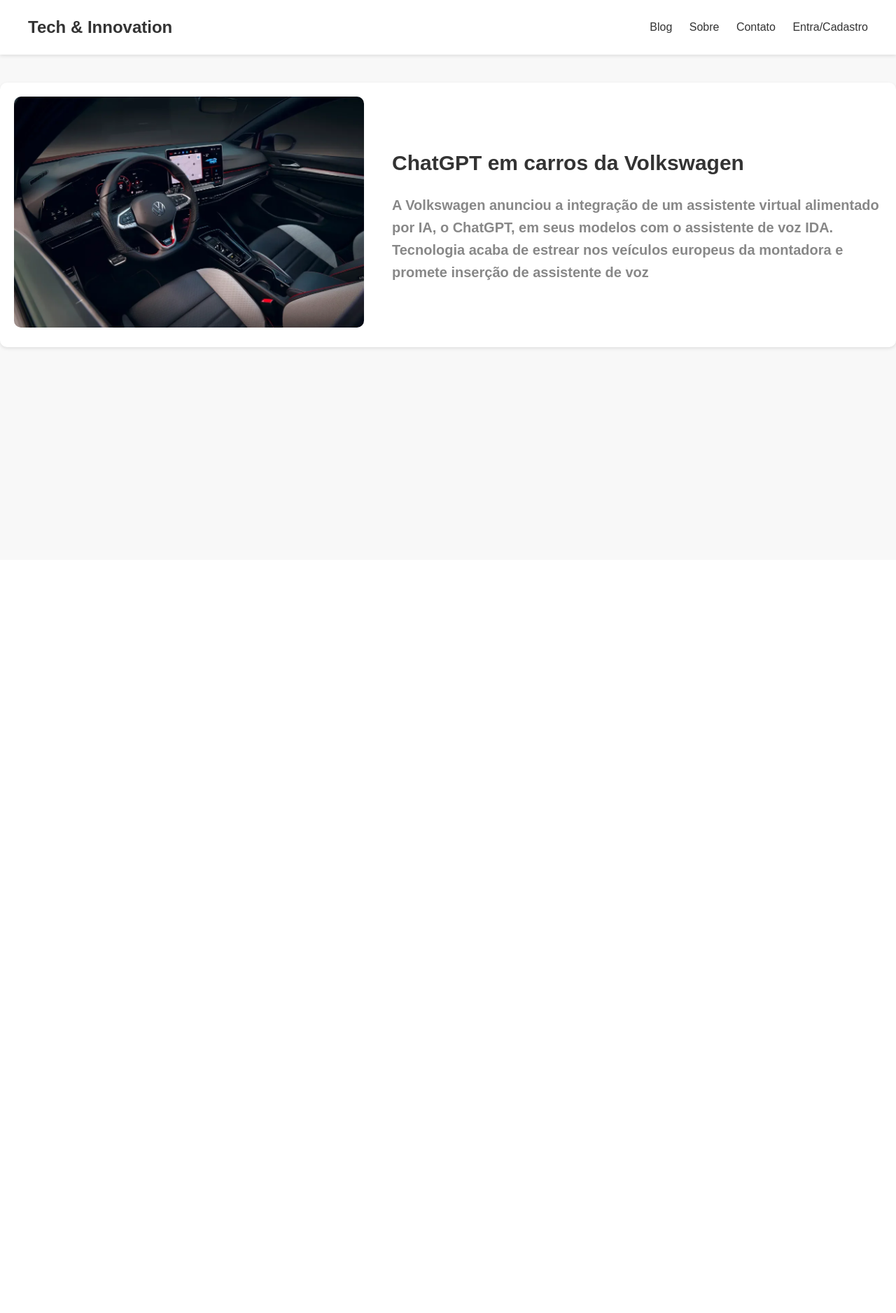
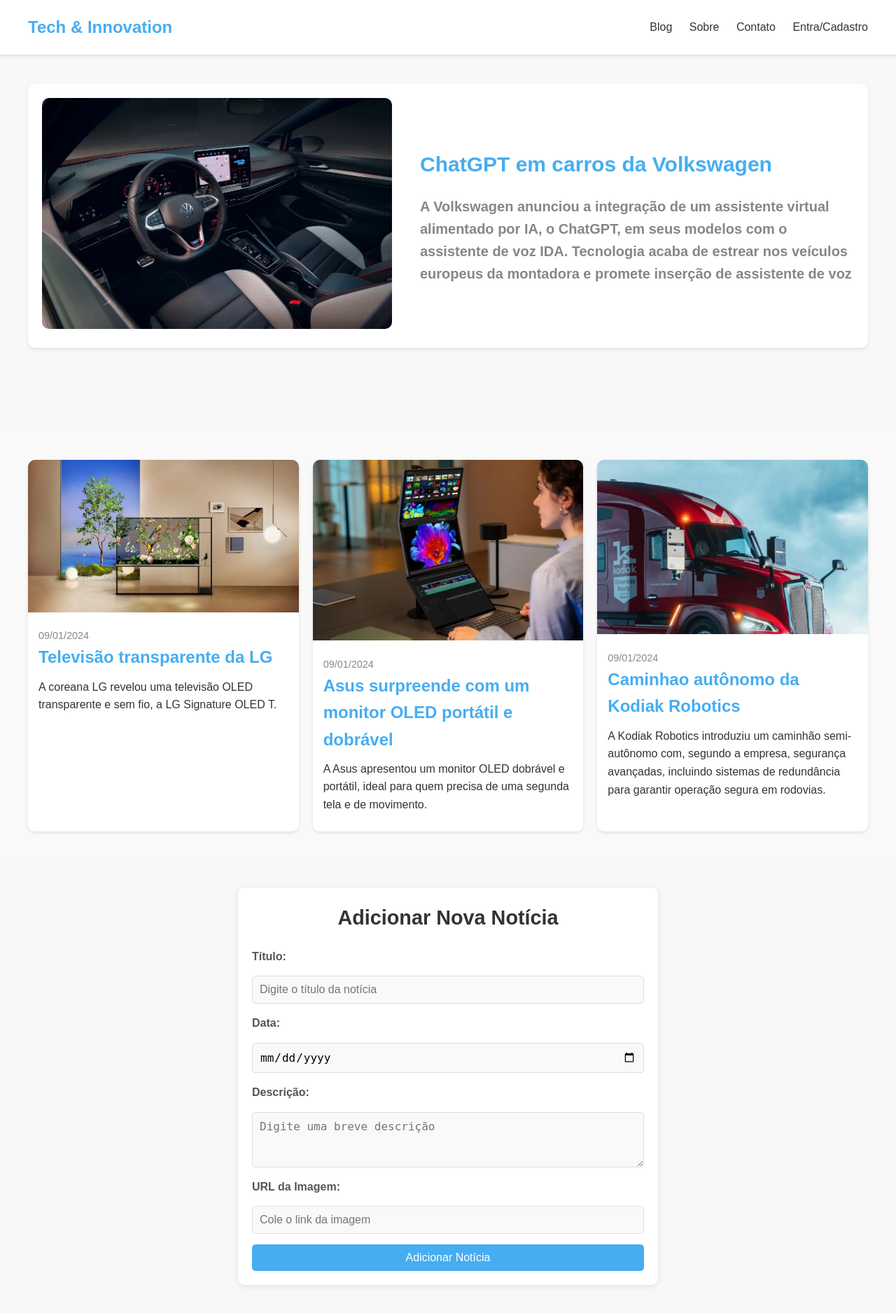
Before and after one commit to Art-Oliver/blog, a PHP site: page / in a window 1280 px wide. Shown: the whole page at 70% size. Before the commit the page ends 500 px from the top, so only its background shows below. Run offline with PHP 8.4, Linux system fonts and the light colour scheme.

Commit message:
Add files via upload
adicionei a area das noticias e o formulario para a postagem de novas noticias

```diff
--- a/index.html
+++ b/index.html
@@ -5,7 +5,7 @@
     <meta name="viewport" content="width=device-width, initial-scale=1.0">
     <title>Tech & Innovation</title>
     <link rel="stylesheet" href="style.css">
-    <link rel="shortcut icon" href="logo1.webp" type="image/x-icon">
+    <link rel="shortcut icon" href="imagens/logo1.webp" type="image/x-icon">
 </head>
 <body>
     <!-- Cabeçalho -->
@@ -22,7 +22,7 @@
     <!-- Conteúdo principal -->
     <main class="noticia-principal">
         <div class="imagem-da-noticia-principal">
-            <img src="VW-GOLF_CES_COCKPIT.webp" alt="interior do carro da Volkswagen">
+            <img src="imagens/VW-GOLF_CES_COCKPIT.webp" alt="interior do carro da Volkswagen">
         </div>
         <div class="texto-da-noticia-principal">
             <h2>ChatGPT em carros da Volkswagen</h2>
@@ -30,5 +30,95 @@
                 Tecnologia acaba de estrear nos veículos europeus da montadora e promete inserção de assistente de voz</p>
         </div>
     </main>
+
+    <section class="secao-noticias"> <!-- Cria uma seção específica para as notícias -->
+        <div class="area-noticias"> <!-- Contêiner que organiza todas as notícias -->
+
+        <!-- Artigo 1 -->
+            <article class="noticias"> <!-- Representa uma notícia individual -->
+                <img src="imagens/tv-lg.webp" alt="tv transparente"> <!-- Imagem da notícia com texto alternativo -->
+                <div class="conteudo-da-noticia"> <!-- Área de conteúdo da notícia -->
+                    <p class="data-da-noticia">09/01/2024</p> <!-- Data da notícia -->
+                    <h3 class="titulo-da-noticia">Televisão transparente da LG</h3> <!-- Título da notícia -->
+                    <p class="texto-da-noticia">A coreana LG revelou uma televisão OLED transparente e sem fio, a LG Signature OLED T.</p> <!-- Descrição resumida -->
+                </div>
+            </article>
+
+            <!-- Artigo 2 -->
+            <article class="noticias"> <!-- Outra notícia individual -->
+                <img src="imagens/monitor-asus.webp" alt="monitor portatil e dobravel"> <!-- Imagem da notícia -->
+                <div class="conteudo-da-noticia">
+                    <p class="data-da-noticia">09/01/2024</p> <!-- Data -->
+                    <h3 class="titulo-da-noticia">Asus surpreende com um monitor OLED portátil e dobrável</h3> <!-- Título -->
+                    <p class="texto-da-noticia">A Asus apresentou um monitor OLED dobrável e portátil, ideal para quem precisa de uma segunda tela e de movimento.</p> <!-- Descrição -->
+                </div>
+            </article>
+
+            <!-- Artigo 3 -->
+            <article class="noticias"> <!-- Outra notícia individual -->
+                <img src="imagens/caminhao.webp" alt="caminhao"> <!-- Imagem da notícia -->
+                <div class="conteudo-da-noticia">
+                    <p class="data-da-noticia">09/01/2024</p> <!-- Data -->
+                    <h3 class="titulo-da-noticia">Caminhao autônomo da Kodiak Robotics</h3> <!-- Título -->
+                    <p class="texto-da-noticia">A Kodiak Robotics introduziu um caminhão semi-autônomo com, segundo a empresa, segurança avançadas, incluindo sistemas de redundância para garantir operação segura em rodovias.</p> <!-- Descrição -->
+                </div>
+            </article>
+
+        </div>
+    </section>
+
+    <section class="formulario"> <!-- Seção dedicada ao formulário -->
+        <h2>Adicionar Nova Notícia</h2>
+        <form id="add-noticia" class="noticia-form">
+            <label for="titulo-da-noticia">Título:</label>
+            <input type="text" id="titulo-da-noticia" name="titulo-da-noticia" placeholder="Digite o título da notícia" required>
+
+            <label for="data-da-noticia">Data:</label>
+            <input type="date" id="data-da-noticia" name="data-da-noticia" required>
+
+            <label for="texto-da-noticia">Descrição:</label>
+            <textarea id="texto-da-noticia" name="texto-da-noticia" rows="3" placeholder="Digite uma breve descrição" required></textarea>
+
+            <label for="news-image">URL da Imagem:</label>
+            <input type="url" id="news-image" name="news-image" placeholder="Cole o link da imagem" required>
+
+            <button type="submit" class="form-button">Adicionar Notícia</button>
+        </form>
+    </section>
+
+
+    <script>
+        document.getElementById("add-noticia").addEventListener("submit", function (e) {
+        e.preventDefault(); // Evita que o formulário recarregue a página ao ser enviado
+
+    // Captura os dados do formulário
+    const title = document.getElementById("titulo-da-noticia").value; // Obtém o valor do campo "Título"
+    const date = document.getElementById("data-da-noticia").value; // Obtém o valor do campo "Data"
+    const description = document.getElementById("texto-da-noticia").value; // Obtém o valor do campo "Descrição"
+    const image = document.getElementById("news-image").value; // Obtém o URL da imagem inserida
+
+    // Cria um novo elemento <article> para a nova notícia
+    const newArticle = document.createElement("article");
+    newArticle.classList.add("noticias"); // Adiciona a classe "noticias" para aplicar o estilo
+
+    // Define o conteúdo HTML do novo artigo
+    newArticle.innerHTML = `
+    <img src="${image}" alt="${title}"> <!-- Define a imagem e o texto alternativo -->
+    <div class="conteudo-da-noticia">
+    <p class="data-da-noticia">${date}</p> <!-- Define a data -->
+    <h3 class="titulo-da-noticia">${title}</h3> <!-- Define o título -->
+    <p class="texto-da-noticia">${description}</p> <!-- Define a descrição -->
+    </div>
+    `;
+
+    // Adiciona o novo artigo ao contêiner de notícias
+    document.querySelector(".area-noticias").appendChild(newArticle);
+
+    // Limpa o formulário para permitir outra inserção
+    document.getElementById("add-noticia").reset();
+});
+
+    </script>
+
 </body>
 </html>
--- a/style.css
+++ b/style.css
@@ -14,17 +14,22 @@
 
 /* Cabeçalho */
 header { /* Estiliza o cabeçalho */
-    display: flex; /* Usa Flexbox para alinhar os itens dentro do cabeçalho */
-    justify-content: space-between; /* Alinha os itens no espaço disponível (logo à esquerda, menu à direita) */
-    align-items: center; /* Centraliza verticalmente os itens */
-    padding: 20px 40px; /* Define espaçamento interno: 20px em cima/baixo e 40px nas laterais */
-    background-color: #ffffff; /* Cor de fundo branca para o cabeçalho */
-    box-shadow: 0px 2px 5px rgba(0, 0, 0, 0.1); /* Adiciona uma sombra sutil abaixo do cabeçalho */
+    display: flex; /* Cria um layout flexível para alinhar itens */
+    justify-content: space-between; /* Espaço máximo entre a logo e o menu */
+    align-items: center; /* Alinha verticalmente os itens */
+    padding: 20px 40px; /* Define espaçamento interno no cabeçalho */
+    background-color: #ffffff; /* Define cor de fundo branca */
+    box-shadow: 0px 2px 5px rgba(0, 0, 0, 0.1); /* Adiciona sombra ao cabeçalho */
+    position: fixed; /* Faz com que o cabeçalho permaneça fixo no topo */
+    top: 0; /* Posiciona o cabeçalho no topo da página */
+    width: 100%; /* Faz o cabeçalho ocupar toda a largura da tela */
+    z-index: 1000; /* Garante que o cabeçalho fique na frente de outros elementos */
 }
 
 .nome-do-blog { /* Estiliza o texto da logo */
     font-size: 24px; /* Tamanho da fonte da logo */
     font-weight: bold; /* Define a fonte como negrito */
+    color: #46adf1;
 }
 
 .menu a { /* Estiliza os links do menu */
@@ -36,22 +41,22 @@
 
 .menu a:hover { /* Estilo quando o mouse passa sobre os links */
     text-decoration: underline; /* Adiciona sublinhado ao passar o mouse */
-    color: rgb(99, 177, 241);
+    color: #46adf1;
     font-weight: 500;
 }
 
 /* Layout principal */
 .noticia-principal { /* Estiliza a área principal da página */
-    display: flex; /* Usa Flexbox para alinhar os elementos (imagem e texto) lado a lado */
-    flex-direction: row; /* Garante que os elementos sejam alinhados horizontalmente */
-    align-items: center; /* Centraliza os elementos verticalmente */
-    justify-content: center; /* Centraliza os elementos horizontalmente */
-    margin: 40px auto; /* Adiciona espaçamento acima/abaixo e centraliza horizontalmente */
-    max-width: 1500px; /* Define uma largura máxima para o layout */
-    padding: 20px; /* Adiciona espaçamento interno */
-    background-color: #ffffff; /* Define um fundo branco para o contêiner principal */
-    box-shadow: 0px 2px 5px rgba(0, 0, 0, 0.1); /* Adiciona uma sombra sutil */
-    border-radius: 10px; /* Arredonda os cantos do contêiner */
+    display: flex; /* Cria um layout flexível para alinhar imagem e texto lado a lado */
+    flex-direction: row; /* Define a direção dos itens como horizontal */
+    align-items: center; /* Alinha verticalmente imagem e texto */
+    justify-content: center; /* Centraliza o conteúdo na página */
+    margin: 120px auto; /* **Aumentei para 120px para mais espaçamento acima do conteúdo** */
+    max-width: 1200px; /* Limita a largura máxima do conteúdo */
+    padding: 20px; /* Espaçamento interno ao redor do conteúdo */
+    background-color: #ffffff; /* Cor de fundo branco para o bloco principal */
+    box-shadow: 0px 2px 5px rgba(0, 0, 0, 0.1); /* Adiciona sombra ao conteúdo */
+    border-radius: 10px; /* Arredonda os cantos do conteúdo */
 }
 
 /* Imagem */
@@ -67,12 +72,123 @@
 
 .texto-da-noticia-principal h2 { /* Estiliza o título */
     font-size: 30px; /* Define o tamanho da fonte do título */
-    color: #333; /* Define a cor do texto do título (cinza claro) */
+    color: #46adf1; /* Define a cor do texto do título (cinza claro) */
     margin-bottom: 20px; /* Adiciona espaçamento abaixo do título */
 }
 
 .texto-da-noticia-principal p { /* Estiliza o parágrafo */
     font-size: 20px; /* Define o tamanho da fonte do texto principal */
     font-weight: bold; /* Deixa o texto em negrito */
-    color: #888; /* Define a cor do texto principal (cinza escuro) */
+    color: #868686; /* Define a cor do texto principal (cinza escuro) */
 }
+
+.secao-noticias { /* Estiliza toda a seção de notícias */
+    padding: 40px; /* Espaçamento interno em volta da seção */
+    background-color: #f9f9f9; /* Cor de fundo clara */
+}
+
+  .area-noticias { /* Contêiner flexível que organiza os itens em grade */
+    display: grid; /* Usa um layout de grid */
+    grid-template-columns: repeat(auto-fit, minmax(300px, 1fr)); /* Colunas responsivas que ajustam o número conforme o espaço disponível */
+    gap: 20px; /* Espaço entre os itens */
+}
+
+  .noticias { /* Estiliza cada item individual de notícia */
+    background: #ffffff; /* Fundo branco */
+    border-radius: 10px; /* Cantos arredondados */
+    box-shadow: 0px 2px 5px rgba(0, 0, 0, 0.1); /* Sombra leve para destacar */
+    overflow: hidden; /* Garante que o conteúdo fique dentro dos limites */
+}
+
+  .noticias img { /* Estiliza a imagem da notícia */
+    width: 100%; /* Faz a imagem ocupar toda a largura do item */
+    height: auto; /* Mantém a proporção da imagem */
+}
+
+  .conteudo-da-noticia { /* Estiliza o conteúdo textual da notícia */
+    padding: 15px; /* Espaçamento interno */
+}
+
+  .data-da-noticia { /* Estiliza a data da notícia */
+    font-size: 0.9rem; /* Tamanho menor */
+    color: #888; /* Cor cinza para diferenciar */
+}
+
+  .titulo-da-noticia { /* Estiliza o título da notícia */
+    font-size: 1.5rem; /* Tamanho maior */
+    color: #46adf1; /* Cor vibrante */
+}
+
+  .texto-da-noticia { /* Estiliza a descrição resumida */
+    font-size: 1rem; /* Tamanho padrão */
+    margin: 10px 0; /* Espaçamento vertical */
+    color: #333; /* Cor escura para leitura */
+}
+
+
+/* Estilo geral para a seção do formulário */
+.formulario {
+    margin: 40px auto; /* Centraliza a seção */
+    max-width: 600px; /* Define uma largura máxima */
+    background-color: #ffffff; /* Fundo branco */
+    padding: 20px; /* Espaçamento interno */
+    border-radius: 10px; /* Cantos arredondados */
+    box-shadow: 0px 2px 10px rgba(0, 0, 0, 0.1); /* Sombra para destaque */
+}
+
+  /* Estilo do título da seção */
+.formulario h2 {
+    text-align: center; /* Centraliza o título */
+    font-size: 1.8rem; /* Tamanho do texto */
+    color: #333; /* Cor escura */
+    margin-bottom: 20px; /* Espaço abaixo do título */
+}
+
+  /* Estilo geral do formulário */
+.noticia-form {
+    display: flex;
+    flex-direction: column; /* Organiza os elementos em coluna */
+    gap: 15px; /* Espaçamento entre os elementos */
+}
+
+  /* Estilo dos rótulos (labels) */
+.noticia-form label {
+    font-size: 1rem; /* Tamanho do texto */
+    color: #555; /* Cor do texto */
+    font-weight: bold; /* Destaca os rótulos */
+}
+
+  /* Estilo dos campos de entrada e textarea */
+.noticia-form input, .noticia-form textarea {
+    width: 100%; /* Ocupa toda a largura do formulário */
+    padding: 10px; /* Espaçamento interno */
+    font-size: 1rem; /* Tamanho do texto */
+    border: 1px solid #ddd; /* Borda cinza clara */
+    border-radius: 5px; /* Cantos arredondados */
+    background-color: #f9f9f9; /* Fundo claro */
+    transition: border-color 0.3s ease; /* Transição suave para o foco */
+}
+
+  /* Estilo dos campos ao receber foco */
+.noticia-form input:focus, .noticia-form textarea:focus {
+    border-color: #46adf1; /* Borda vibrante ao focar */
+    outline: none; /* Remove a borda padrão */
+    background-color: #fff; /* Fundo branco ao focar */
+}
+
+  /* Estilo do botão de submissão */
+.form-button {
+    background-color: #46adf1; /* Cor de fundo vibrante */
+    color: #ffffff; /* Cor do texto */
+    padding: 10px 20px; /* Espaçamento interno */
+    font-size: 1rem; /* Tamanho do texto */
+    border: none; /* Remove bordas */
+    border-radius: 5px; /* Cantos arredondados */
+    cursor: pointer; /* Indica que é clicável */
+    transition: background-color 0.3s ease; /* Transição suave para hover */
+}
+
+  /* Estilo do botão ao passar o mouse */
+.form-button:hover {
+    background-color: #46adf1; /* Tom mais escuro no hover */
+}
```
Also changed, not shown: caminhao.webp (added), monitor-asus.webp (added), tv-lg.webp (added).
